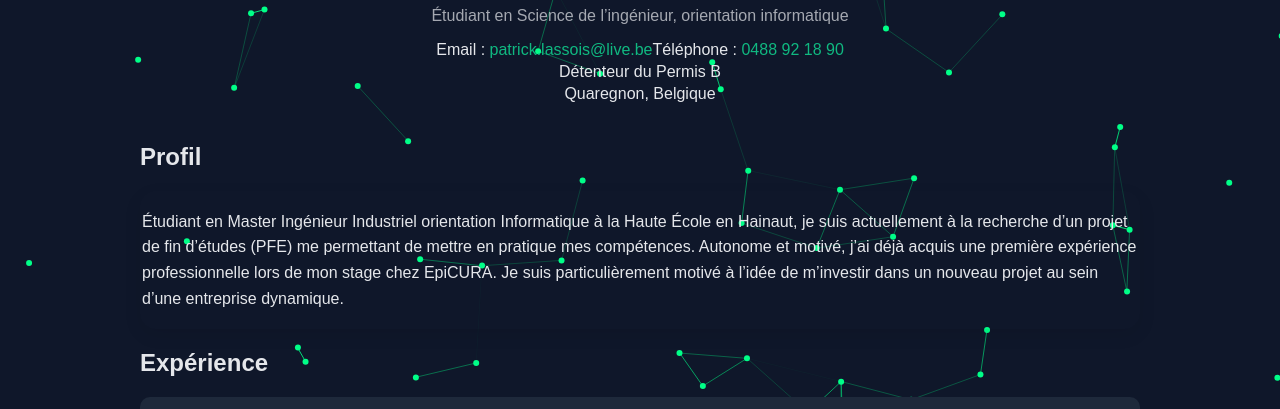
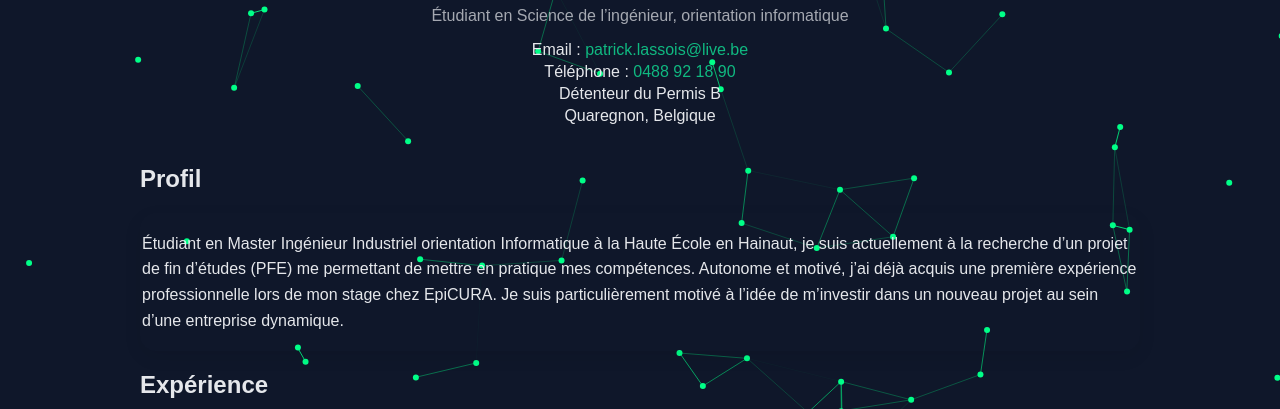
Before and after one commit to patrscl/patrickCV2, a website: page index.html in a window 1280 px wide. Shown: the part 259-668 px from the top of the page. Drawn offline with nearby package versions, Linux system fonts and the light colour scheme.

Commit message:
Update index.html

```diff
--- a/index.html
+++ b/index.html
@@ -34,8 +34,8 @@
             </p>
 
             <ul class="infos">
-                <li>Email : <a href="mailto:patrick.lassois@live.be" > patrick.lassois@live.be</a></
-                 <li>Téléphone :  <a href="tel:+32488921890">0488 92 18 90</a></li>
+                <li>Email : <a href="mailto:patrick.lassois@live.be" > patrick.lassois@live.be</a></li>
+                <li>Téléphone :  <a href="tel:+32488921890">0488 92 18 90</a></li>
                 <li>Détenteur du Permis B</li>
                 <li>Quaregnon, Belgique</li>
             </ul>
```
